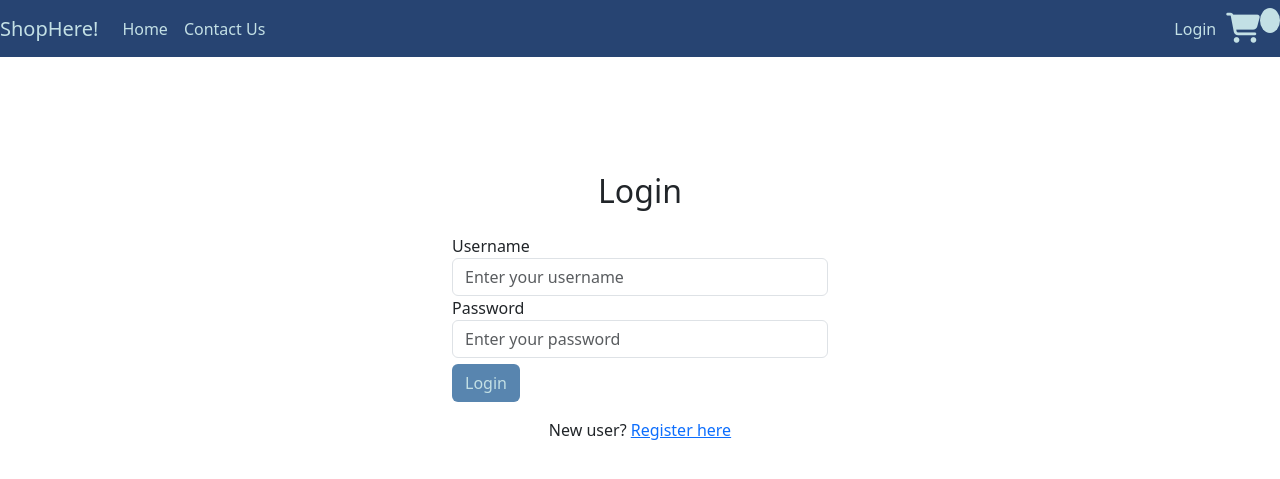
After one commit to gungunkhandelwal/ShopHere, a Django app: page /login/ in a window 1280 px wide. The commit adds this page. Shown: the top 479 px of the page. Run offline with Django 3.2, Linux system fonts and the light colour scheme; some libraries are stand-ins or nearby versions.

Commit message:
Login and register page

```diff
--- a/shop/static/css/index.css
+++ b/shop/static/css/index.css
@@ -126,3 +126,9 @@ h4,h6{
 	background-color: #c3e0e5;
 
 }
+
+.login-container {
+	max-width: 400px;
+	margin: auto;
+	margin-top: 100px;
+}
--- a/shop/templates/index.html
+++ b/shop/templates/index.html
@@ -59,6 +59,7 @@
 		}
 
     </script>
+    {% block head %} {% endblock %}
 </head>
 
 <body>
@@ -74,7 +75,7 @@
                 <a class="nav-link" href="{% url 'ContactUs' %}">Contact Us</a>
             </div>
             <div class="form-inline my-2 my-lg-0">
-                <a class="nav-link" href="#">Login</a>
+                <a class="nav-link" href="{% url 'Login' %}">Login</a>
             </div>
             <a class="nav-link" href="{% url 'Cart' %}">
                 <i class="fa-solid fa-cart-shopping" style="font-size: 30px; margin-left: 10px;"></i>
--- /dev/null
+++ b/shop/templates/login.html
@@ -0,0 +1,43 @@
+{% extends 'index.html' %}
+{% load static %}
+{% block head %}
+<style>
+    .login-container {
+        max-width: 400px;
+        margin: auto;
+        margin-top: 100px;
+    }
+    .log_btn{
+        margin-top: 6px;
+        background-color: #5885af;
+        color: #c3e0e5;
+    }
+    .log_btn:hover{
+        background-color: #c3e0e5;
+        color: #5885af;
+    }
+
+
+</style>
+{% endblock %}
+{% block body %}
+
+<div class="container login-container">
+    <h2 class="text-center mb-4">Login</h2>
+    <form>
+        <div class="form-group">
+            <label for="username">Username</label>
+            <input type="text" class="form-control" id="username" placeholder="Enter your username">
+        </div>
+        <div class="form-group">
+            <label for="password">Password</label>
+            <input type="password" class="form-control" id="password" placeholder="Enter your password">
+        </div>
+        <button type="submit" class="btn log_btn">Login</button>
+    </form>
+    <div class="text-center mt-3">
+        <p>New user? <a href="{% url 'Register' %}">Register here</a></p>
+    </div>
+</div>
+
+{% endblock %}
--- a/shop/urls.py
+++ b/shop/urls.py
@@ -7,6 +7,8 @@ urlpatterns=[
     path('checkout/',views.checkout,name='Checkout'),
     path("products/<int:myid>", views.prodView, name="ProdView"),
     path('contact/',views.contact,name='ContactUs'),
+    path('register/',views.registerPage,name='Register'),
+    path('login/',views.loginPage,name='Login'),
 
     path('update_item/',views.updateItem,name='update_item'),
     path('process_order/',views.processOrder,name='process_order'),
--- a/shop/views.py
+++ b/shop/views.py
@@ -4,14 +4,18 @@ from .models import *
 import json
 import datetime
 from django.views.decorators.csrf import csrf_exempt
+from django.contrib.auth.forms import UserCreationForm
+from .forms import CreateUserForm
+
 
 from .utilis import cookieCart ,cartData
 
 def index(request):
-    data=cartData(request)
+    data=cartData(request)  #Request data from cartData function
 
-    cartItems=data['cartItems']
+    cartItems=data['cartItems'] #Get number of item present in cart
 
+    #Fetching data from models
     products=Product_details.objects.all()
     details={'products':products,'cartItems':cartItems}
     return render(request,'store.html',details)
@@ -20,9 +24,8 @@ def cart(request):
     data=cartData(request)
 
     cartItems=data['cartItems']
-    order=data['order']
-    items=data['items']
-
+    order=data['order'] #Total number of order from Order model
+    items=data['items'] # Get items in the cart present
     context={'items':items,'order':order,'cartItems':cartItems}
     return render(request,'cart.html',context)
 
@@ -66,7 +69,6 @@ def prodView(request, myid):
 
 def contact(request):
     if request.method=="POST":
-        print(request)
         name=request.POST.get('name', '')
         email=request.POST.get('email', '')
         desc=request.POST.get('desc', '')
@@ -74,6 +76,21 @@ def contact(request):
         contact.save()
     return render(request,'contact.html')
 
+def registerPage(request):
+    form=CreateUserForm()
+
+    if request.method=="POST":
+        form=CreateUserForm(request.POST)
+        if form.is_valid():
+            form.save()
+
+
+    context={'form':form}
+    return render(request,'register.html',context)
+
+def loginPage(request):
+    context={}
+    return render(request,'login.html',context)
 
 @csrf_exempt
 def processOrder(request):
```
Also changed, not shown: shop/forms.py (added, +8 -0 lines), shop/templates/register.html (added, +26 -0 lines), db.sqlite3.
